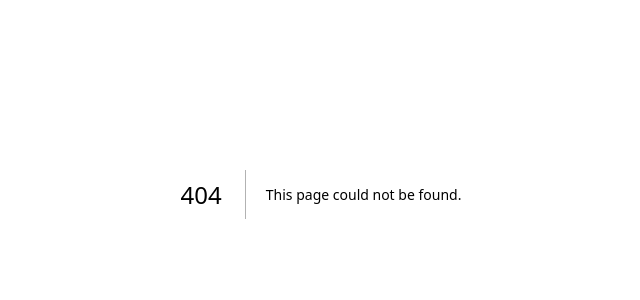
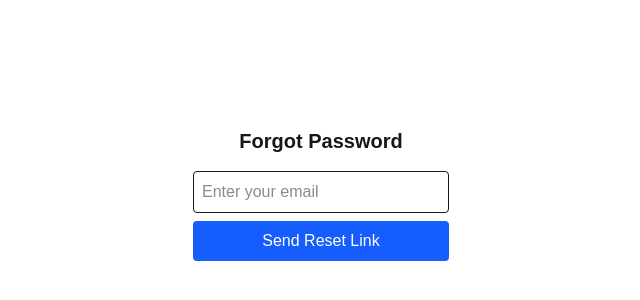
Before and after one commit to Stackarius/neighbor_security, a Next.js app: page /forgot-password in a window 1280 px wide. Before the commit this address had no page. Shown: the part 206-506 px from the top of the page, without its empty margins (319-959 px from the left). Built offline with nearby package versions, Linux system fonts and the light colour scheme; no server answers.

Commit message:
feat(auth): add UI for password recovery (forgot/reset password)

```diff
--- /dev/null
+++ b/src/app/forgot-password/page.jsx
@@ -0,0 +1,40 @@
+"use client";
+import { useState } from "react";
+import { sendPasswordReset } from "@/lib/auth";
+import { toast } from "react-toastify";
+
+export default function ForgotPasswordPage() {
+    const [email, setEmail] = useState("");
+    const [message, setMessage] = useState("");
+
+    async function handleSubmit(e) {
+        e.preventDefault();
+
+        try {
+            await sendPasswordReset(email); // no destructuring needed
+            toast.success("Check your email to proceed with reset");
+        } catch (err) {
+            toast.error(err.message); // catch error thrown from auth.js
+        }
+    }
+
+    return (
+        <div className="flex flex-col items-center justify-center min-h-screen">
+            <h1 className="text-xl font-bold mb-4">Forgot Password</h1>
+            <form onSubmit={handleSubmit} className="flex flex-col gap-2 w-64">
+                <input
+                    type="email"
+                    placeholder="Enter your email"
+                    className="border p-2 rounded"
+                    value={email}
+                    onChange={(e) => setEmail(e.target.value)}
+                    required
+                />
+                <button type="submit" className="bg-blue-600 text-white py-2 rounded">
+                    Send Reset Link
+                </button>
+            </form>
+            {message && <p className="mt-3 text-sm text-gray-700">{message}</p>}
+        </div>
+    );
+}
--- /dev/null
+++ b/src/app/reset-password/page.jsx
@@ -0,0 +1,45 @@
+"use client";
+import { useState } from "react";
+import { useRouter, useSearchParams } from "next/navigation";
+import { supabase } from "@/lib/supabaseClient";
+
+export default function ResetPasswordPage() {
+    const [password, setPassword] = useState("");
+    const [message, setMessage] = useState("");
+    const router = useRouter();
+    const searchParams = useSearchParams();
+    const token = searchParams.get("access_token");
+
+    async function handleReset(e) {
+        e.preventDefault();
+
+        const { error } = await supabase.auth.updateUser({ password });
+
+        if (error) {
+            setMessage(error.message);
+        } else {
+            setMessage("Password updated! Redirecting to login...");
+            setTimeout(() => router.push("/login"), 2000);
+        }
+    }
+
+    return (
+        <div className="flex flex-col items-center justify-center min-h-screen">
+            <h1 className="text-xl font-bold mb-4">Reset Password</h1>
+            <form onSubmit={handleReset} className="flex flex-col gap-2 w-64">
+                <input
+                    type="password"
+                    placeholder="Enter new password"
+                    className="border p-2 rounded"
+                    value={password}
+                    onChange={(e) => setPassword(e.target.value)}
+                    required
+                />
+                <button className="bg-green-600 text-white py-2 rounded">
+                    Update Password
+                </button>
+            </form>
+            {message && <p className="mt-3 text-sm text-gray-700">{message}</p>}
+        </div>
+    );
+}
```
